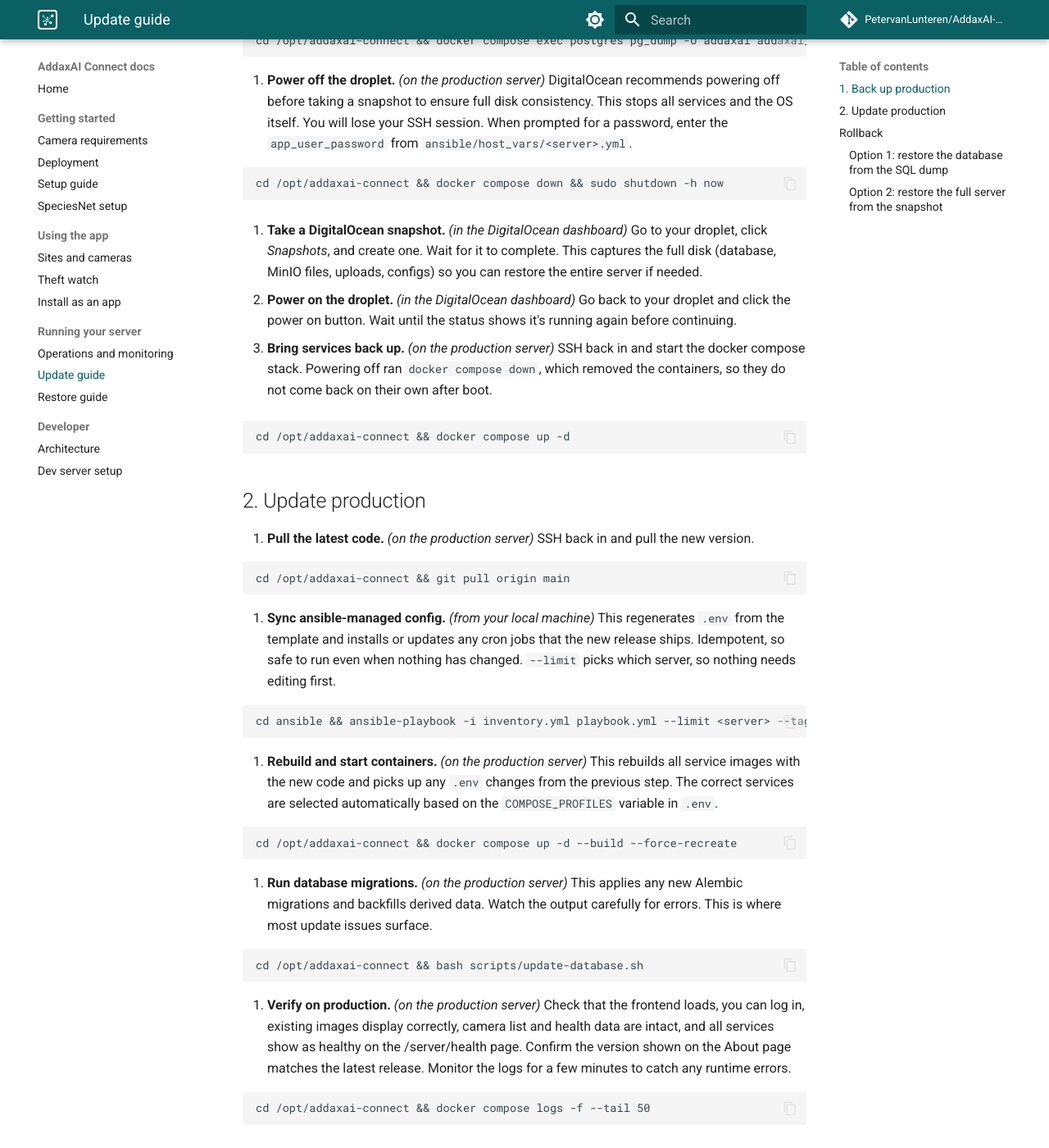
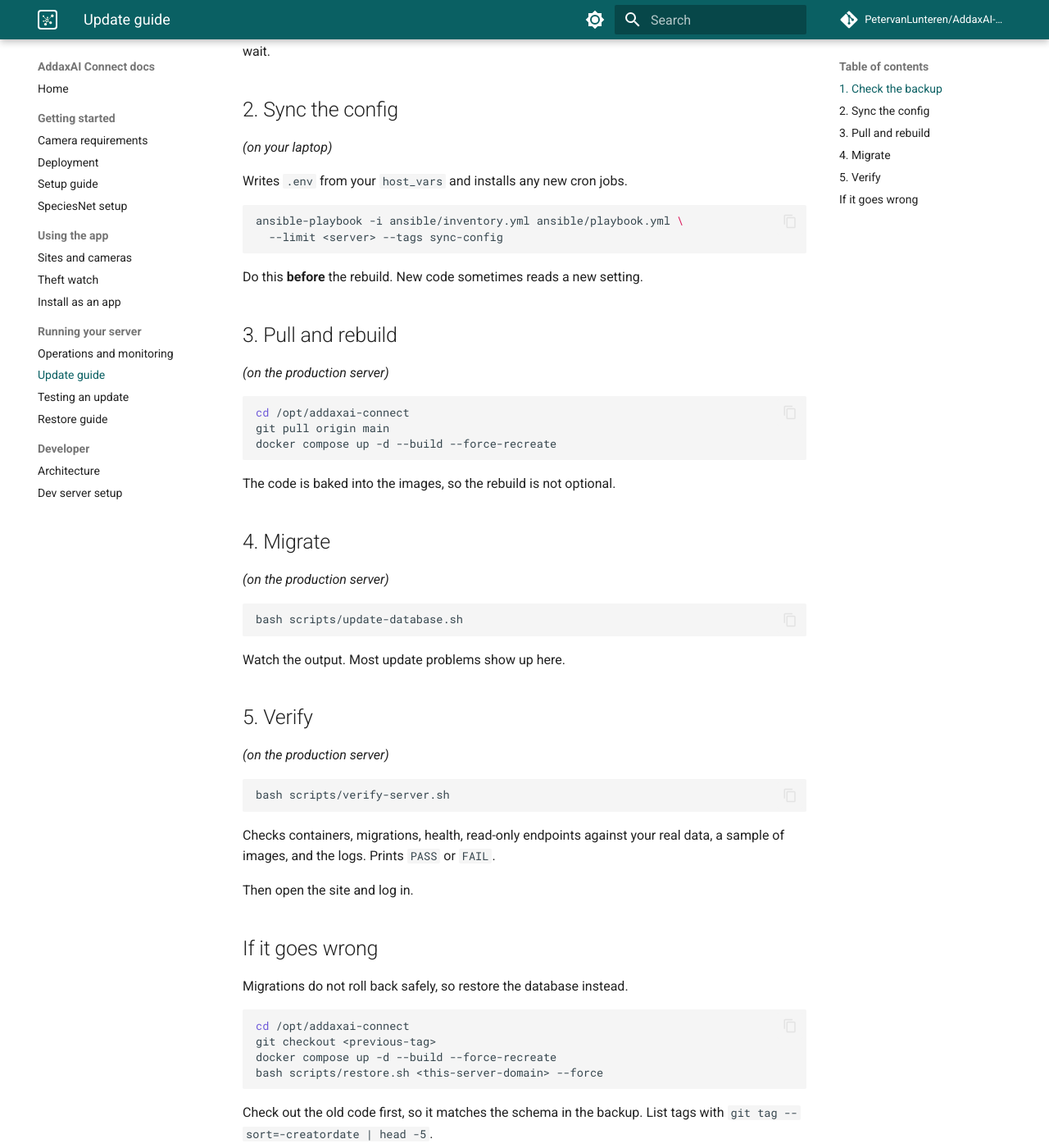
Before and after one commit to PetervanLunteren/AddaxAI-Connect, an MkDocs documentation site: the page built from docs/update-guide.md, in a window 1280 px wide and 1400 px high, scrolled down 478 px. Shown: the whole window at 82% size. Built offline with MkDocs 1.6.1 and Material for MkDocs 9.7.7, drawn with Linux system fonts in a browser that asks for light colours; comment, search, counter and statistics services are not loaded; some of the changed text lies outside the part shown.

Commit message:
Rewrite the update guide, add a page for testing an update
The update guide told you to power off the droplet and take a
DigitalOcean snapshot, then offered rolling back by building a droplet
from that snapshot. Neither matches how these servers work now. Backups
are nightly to Wasabi and a rollback is restore.sh.

It also had no verification step beyond looking at the site, and no
mention of testing first, which is the part that actually prevents a bad
update.

New order: check the backup, sync the config, pull and rebuild, migrate,
verify. Config before rebuild, since new code sometimes reads a new
setting. Rollback is git checkout the old tag, rebuild, restore, in that
order so the code matches the schema in the backup.

test-update.md covers the harness: one server, every server, what the
image sampling does, and how to read a failure.

````diff
--- /dev/null
+++ b/docs/test-update.md
@@ -0,0 +1,73 @@
+# Testing an update
+
+Run an update against a copy of your production data first, on a dev server.
+About three minutes per server. Demo data does not have the shapes real data
+has, so this catches what unit tests cannot.
+
+## What you need
+
+A dev server, see [dev server setup](dev-server-setup.md). Its `.env` must say
+`ENVIRONMENT=development`, and it needs the backup bucket credentials so it can
+read the other servers' backups.
+
+## One server
+
+*(on the dev server)*
+
+```bash
+cd /opt/addaxai-connect
+git pull origin main
+bash scripts/test-update.sh <production-domain>
+```
+
+It restores that server's latest backup, applies the migrations, and verifies
+the result. `PASS` or `FAIL`.
+
+You do not say which version to start from. The backup carries the schema
+production is on, so restoring it already puts the dev server at that point.
+
+## Every server
+
+```bash
+bash scripts/test-update-sweep.sh site-a.example.com site-b.example.com
+```
+
+```
+  dataset             result    time    images   cams
+  ------------------  ------  ------  --------  -----
+  site-a.example.com  pass      193s     2,510      5
+  site-b.example.com  pass      212s     2,999     30
+
+  2/2 passed
+```
+
+A failure does not stop the sweep, so you always get the full picture. Results
+land in `/tmp/sweep-<date>/`.
+
+## Images
+
+Only the database is restored, because the images are nearly all the bytes. A
+sample of about ten pictures is fetched anyway, chosen to hit different code
+paths, so image serving is still checked. Add `--full` to restore everything,
+which takes hours and is rarely worth it.
+
+## When it fails
+
+The JSON beside the log names the failing check.
+
+```bash
+grep -o '"name": "[a-z]*", "status": "fail"' /tmp/sweep-<date>/site-a.json
+```
+
+- **migrations** crashed on real data. The restore log path is in the failure line.
+- **api** a query broke on a data shape this server has. The endpoint is named.
+- **images** pictures did not serve. Objects missing from the backup only warn,
+  so a failure here is a code problem.
+
+## Warnings
+
+Every run wipes the dev server's database. Whatever you restored last stays on
+it.
+
+Never point these at a production server. They refuse unless
+`ENVIRONMENT=development`, but do not lean on that alone.
--- a/docs/update-guide.md
+++ b/docs/update-guide.md
@@ -1,86 +1,85 @@
 # Update guide
 
-How to safely update a production server to the latest version. These instructions are written for DigitalOcean droplets. The general approach applies to other cloud providers too, but the snapshot steps will differ.
+How to update a production server.
 
-You have two safety nets: a SQL database dump (fast to restore, covers schema and data) and a full DigitalOcean snapshot (covers everything including MinIO files, uploads, and configs). Between the two, you can recover from any failed update.
+Test it first on a dev server with a copy of this server's data. See
+[testing an update](test-update.md). Three minutes, and it catches most
+problems before production sees them.
 
-## 1. Back up production
+## 1. Check the backup
 
-1. **Create a database dump.** *(on the production server)* This is your most important backup. It's portable and fast to restore if anything goes wrong with the schema migration.
+*(on the production server)*
 
-   ```
-   cd /opt/addaxai-connect && docker compose exec postgres pg_dump -U addaxai addaxai_connect > backup.sql
-   ```
+The nightly backup is your rollback. Make sure it ran.
 
-2. **Power off the droplet.** *(on the production server)* DigitalOcean recommends powering off before taking a snapshot to ensure full disk consistency. This stops all services and the OS itself. You will lose your SSH session. When prompted for a password, enter the `app_user_password` from `ansible/host_vars/<server>.yml`.
-
-   ```
-   cd /opt/addaxai-connect && docker compose down && sudo shutdown -h now
-   ```
-
-3. **Take a DigitalOcean snapshot.** *(in the DigitalOcean dashboard)* Go to your droplet, click *Snapshots*, and create one. Wait for it to complete. This captures the full disk (database, MinIO files, uploads, configs) so you can restore the entire server if needed.
-
-4. **Power on the droplet.** *(in the DigitalOcean dashboard)* Go back to your droplet and click the power on button. Wait until the status shows it's running again before continuing.
-
-5. **Bring services back up.** *(on the production server)* SSH back in and start the docker compose stack. Powering off ran `docker compose down`, which removed the containers, so they do not come back on their own after boot.
-
-   ```
-   cd /opt/addaxai-connect && docker compose up -d
-   ```
-
-## 2. Update production
-
-1. **Pull the latest code.** *(on the production server)* SSH back in and pull the new version.
-
-   ```
-   cd /opt/addaxai-connect && git pull origin main
-   ```
-
-2. **Sync ansible-managed config.** *(from your local machine)* This regenerates `.env` from the template and installs or updates any cron jobs that the new release ships. Idempotent, so safe to run even when nothing has changed. `--limit` picks which server, so nothing needs editing first.
-
-   ```
-   cd ansible && ansible-playbook -i inventory.yml playbook.yml --limit <server> --tags sync-config
-   ```
-
-3. **Rebuild and start containers.** *(on the production server)* This rebuilds all service images with the new code and picks up any `.env` changes from the previous step. The correct services are selected automatically based on the `COMPOSE_PROFILES` variable in `.env`.
-
-   ```
-   cd /opt/addaxai-connect && docker compose up -d --build --force-recreate
-   ```
-
-4. **Run database migrations.** *(on the production server)* This applies any new Alembic migrations and backfills derived data. Watch the output carefully for errors. This is where most update issues surface.
-
-   ```
-   cd /opt/addaxai-connect && bash scripts/update-database.sh
-   ```
-
-5. **Verify on production.** *(on the production server)* Check that the frontend loads, you can log in, existing images display correctly, camera list and health data are intact, and all services show as healthy on the /server/health page. Confirm the version shown on the About page matches the latest release. Monitor the logs for a few minutes to catch any runtime errors.
-
-   ```
-   cd /opt/addaxai-connect && docker compose logs -f --tail 50
-   ```
-
-## Rollback
-
-You have two options depending on the severity of the issue.
-
-### Option 1: restore the database from the SQL dump
-
-Use this if only the database migration failed but the server is otherwise fine. This restores the database to the state before the update while keeping everything else intact.
-
-```
-cd /opt/addaxai-connect && docker compose down && cat backup.sql | docker compose exec -T postgres psql -U addaxai addaxai_connect && git checkout <previous-commit> && docker compose up -d --build
+```bash
+cd /opt/addaxai-connect && tail -3 logs/backup.log
 ```
 
-### Option 2: restore the full server from the snapshot
+Look for `Backup complete`, today or yesterday. If it is older, run
+`bash scripts/backup.sh` and wait.
 
-Use this if the server is in a bad state and you want to start fresh from the pre-update snapshot. This restores everything (database, MinIO files, uploads, configs) to exactly how it was before the update.
+## 2. Sync the config
 
-1. **Destroy or power off the broken droplet.** *(in the DigitalOcean dashboard)*
-2. **Create a new droplet from the snapshot.** Go to *Images > Snapshots*, click *More* on the snapshot you took in step 1.3, then click *Create Droplet*.
-3. **Update the DNS record** to point to the new droplet's IP address if it changed.
-4. **Start services.** *(on the restored server)*
+*(on your laptop)*
 
-   ```
-   cd /opt/addaxai-connect && docker compose up -d
-   ```
+Writes `.env` from your `host_vars` and installs any new cron jobs.
+
+```bash
+ansible-playbook -i ansible/inventory.yml ansible/playbook.yml \
+  --limit <server> --tags sync-config
+```
+
+Do this **before** the rebuild. New code sometimes reads a new setting.
+
+## 3. Pull and rebuild
+
+*(on the production server)*
+
+```bash
+cd /opt/addaxai-connect
+git pull origin main
+docker compose up -d --build --force-recreate
+```
+
+The code is baked into the images, so the rebuild is not optional.
+
+## 4. Migrate
+
+*(on the production server)*
+
+```bash
+bash scripts/update-database.sh
+```
+
+Watch the output. Most update problems show up here.
+
+## 5. Verify
+
+*(on the production server)*
+
+```bash
+bash scripts/verify-server.sh
+```
+
+Checks containers, migrations, health, read-only endpoints against your real
+data, a sample of images, and the logs. Prints `PASS` or `FAIL`.
+
+Then open the site and log in.
+
+## If it goes wrong
+
+Migrations do not roll back safely, so restore the database instead.
+
+```bash
+cd /opt/addaxai-connect
+git checkout <previous-tag>
+docker compose up -d --build --force-recreate
+bash scripts/restore.sh <this-server-domain> --force
+```
+
+Check out the old code first, so it matches the schema in the backup. List
+tags with `git tag --sort=-creatordate | head -5`.
+
+If the server is broken rather than the data, build a new one from the backup.
+See the [restore guide](restore-guide.md).
--- a/mkdocs.yml
+++ b/mkdocs.yml
@@ -57,6 +57,7 @@
   - Running your server:
     - Operations and monitoring: operations.md
     - Update guide: update-guide.md
+    - Testing an update: test-update.md
     - Restore guide: restore-guide.md
   - Developer:
     - Architecture: architecture.md
````
Also changed, not shown: docs/index.md (+1 -0 lines).
